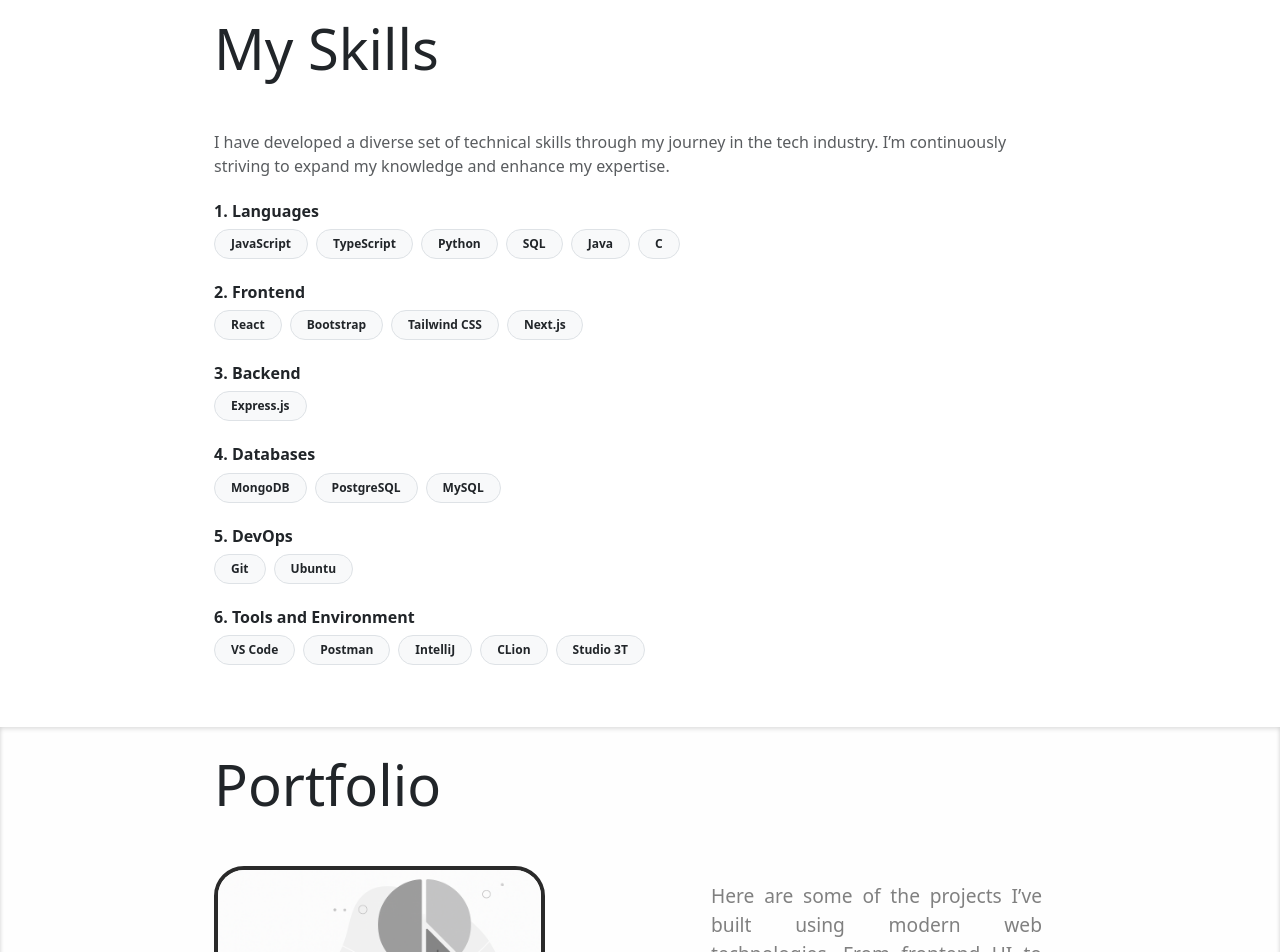
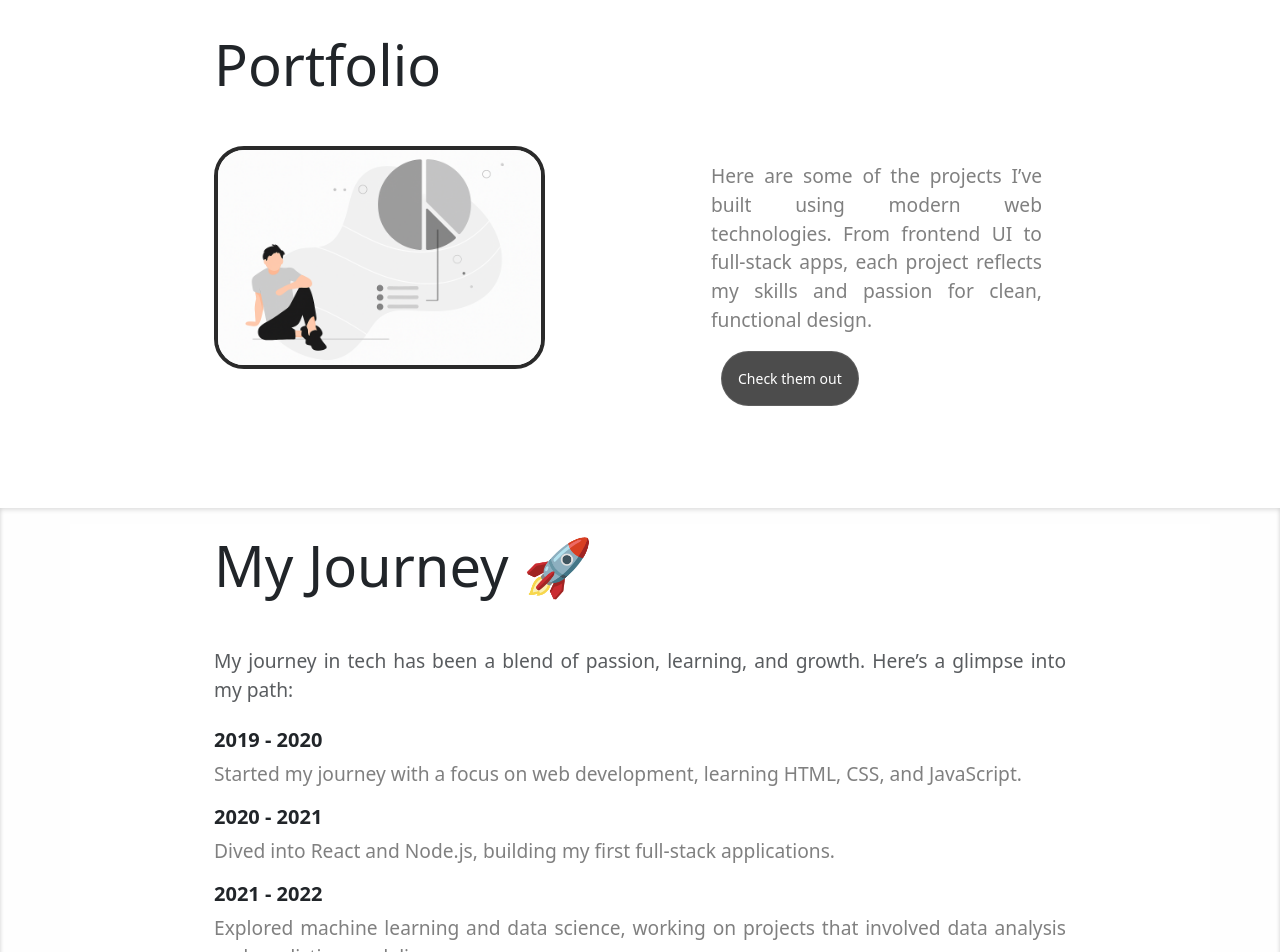
Before and after one commit to SaranshUpadhyay07/PortfolioWebsite, a React (Vite) app: page /about in a window 1280 px wide. Shown: the part 1260-2212 px from the top of the page. Built offline with nearby package versions, Linux system fonts and the light colour scheme.

Commit message:
Skills section shifted to main page

```diff
--- a/src/components/aboutme.jsx
+++ b/src/components/aboutme.jsx
@@ -1,7 +1,6 @@
 import Hero from './hero.jsx'
 import Socials from './socials.jsx'
 import About from './about.jsx'
-import Skills from './skills.jsx'
 import Journey from './journey.jsx'
 import Portfolio from './portfolio.jsx';
 
@@ -11,7 +10,6 @@ function AboutMe() {
       <Hero />
       <Socials />
       <About />
-      <Skills />
       <Portfolio />
       <Journey />
     </div>
--- a/src/components/home.jsx
+++ b/src/components/home.jsx
@@ -3,6 +3,7 @@ import { Link } from 'react-router-dom';
 import { TypeAnimation } from 'react-type-animation';
 import Experience from './experience.jsx';
 import ProjectSlider from './projectslider.jsx';
+import Skills from './skills.jsx'
 
 function HomePage() {
   return (
@@ -62,6 +63,7 @@ function HomePage() {
       </div>
     </section>
     <Experience />
+    <Skills />
     <ProjectSlider />
     </>
   );
--- a/src/components/journey.jsx
+++ b/src/components/journey.jsx
@@ -2,9 +2,10 @@ import React from 'react';
 
 function Journey(){
     return(
-        <section className=" container-lg px-lg-5 py-2 bg-white text-dark">
+        <div className='diff-section pt-3 '>
+          <section className=" container-lg px-lg-5 py-2 bg-white text-dark">
           <div className="px-lg-5">
-              <div className=" px-lg-5  different-section" >
+              <div className=" px-lg-5" >
         <h1 className="mb-5 fw-light display-4 text-sm-center text-md-start text-lg-start">My Journey 🚀</h1>
         <p className="text-muted mb-4">
           My journey in tech has been a blend of passion, learning, and growth. Here’s a glimpse into my path:
@@ -31,6 +32,7 @@ function Journey(){
       </div>
           </div>
     </section>
+        </div>
     );
 }
 
--- a/src/components/portfolio.jsx
+++ b/src/components/portfolio.jsx
@@ -3,7 +3,7 @@ import {Link} from 'react-router-dom';
 
 function Portfolio(){
     return(
-        <div className="diff-section pt-3 pb-5">
+        <div className="different-section pt-3 pb-5">
             <div className="container-lg px-lg-5 py-2 text-dark">
                 <div className="px-lg-5 ">
                     <div className="px-lg-5 portfolio">
--- a/src/components/projectslider.jsx
+++ b/src/components/projectslider.jsx
@@ -18,7 +18,7 @@ const projectData = [
 
 function ProjectsSlider() {
   return (
-    <section className="different-section py-5 mb-5 elegant-bg ">
+    <section className="diff-section py-5 mb-5 elegant-bg ">
       <div className='container-lg px-lg-5 py-3 text-light'>
         <div className="container-lg px-lg-5 text-dark">
         <h2 className="mb-5 fw-normal display-4 text-center text-md-start px-lg-4 gradient-text ">
--- a/src/components/skills.jsx
+++ b/src/components/skills.jsx
@@ -17,9 +17,9 @@ const SkillTag = ({ name }) => (
 
 const Skills = () => {
   return (
-    <section className="container-lg py-2 bg-white text-dark px-lg-5">
+    <section className="container-lg py-2 bg-white text-dark px-lg-5 px-4">
       <div className="px-lg-5 ">
-        <div className=" px-lg-5 mx-auto different-section site-container">
+        <div className=" px-lg-5 mx-auto  site-container">
             <h1 className="mb-5 fw-light display-4 text-sm-center text-md-start text-lg-start">My Skills</h1>
           <p className="text-muted mb-4">
             I have developed a diverse set of technical skills through my journey in the tech industry. I’m continuously striving to expand my knowledge and enhance my expertise.
```
